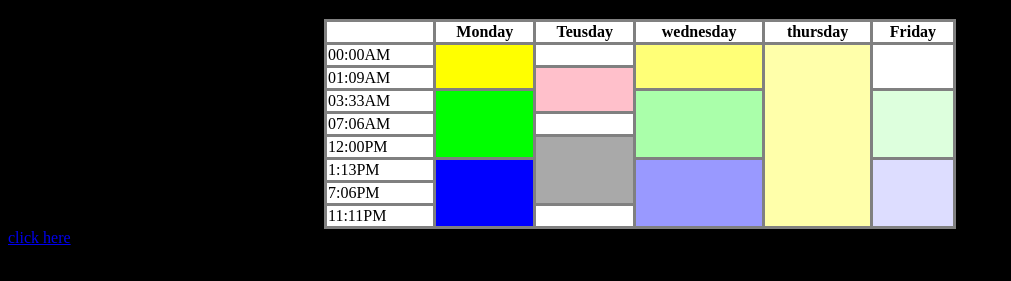
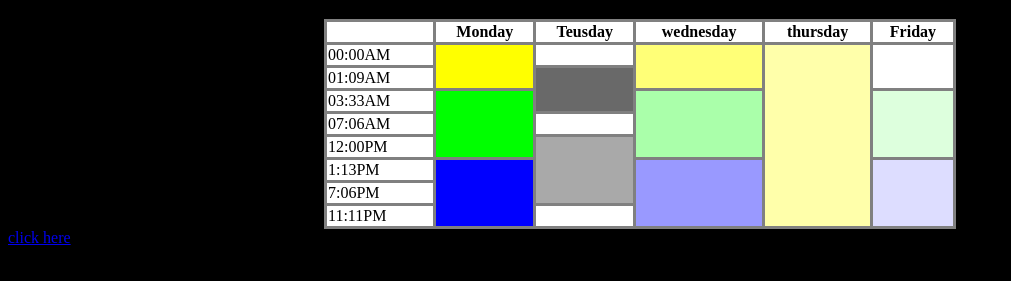
Before and after one commit to ACE30801/DARKNESS, a plain HTML site: page new 2.html in a window 1280 px wide. Shown: the part 61-342 px from the top of the page, without its empty margins (0-1011 px from the left). Drawn offline with Linux system fonts and the light colour scheme.

Commit message:
new 2.html

```diff
--- a/new 2.html
+++ b/new 2.html
@@ -56,7 +56,7 @@
 			<tr>
 
 			<td>01:09AM</td>
-			<td rowspan="2" style="background-color: pink;"></td>
+			<td rowspan="2" style="background-color: dimgray;"></td>
 
 			</tr>
 			<!--row 4-->
```
